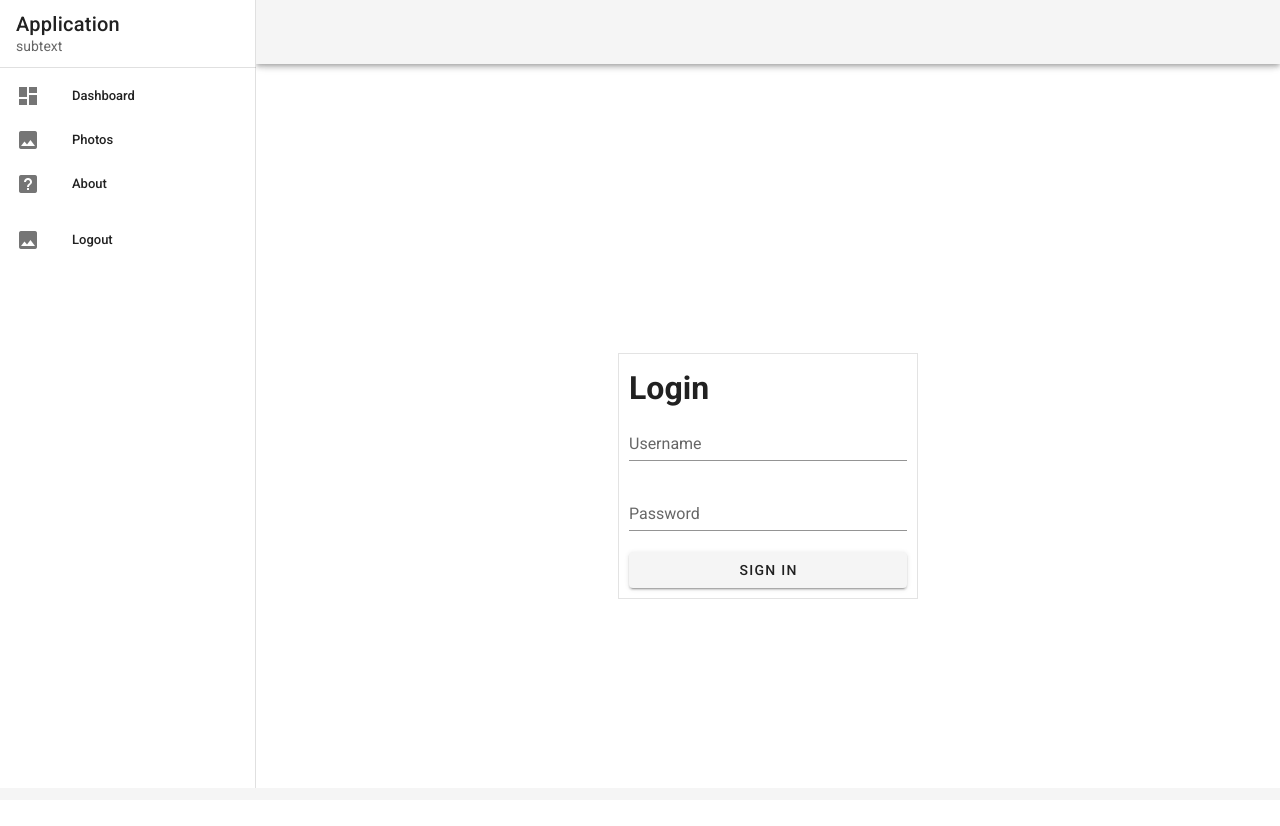
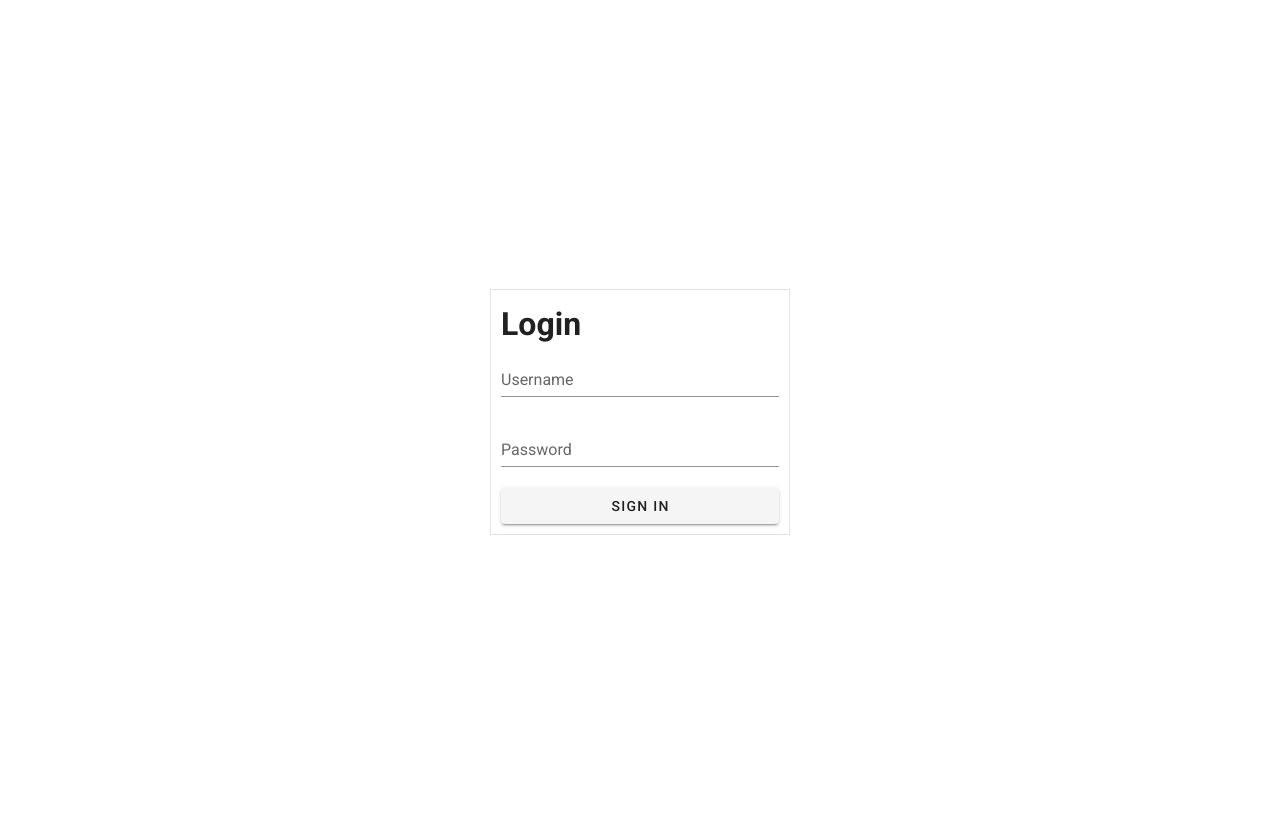
Before and after one commit to BONX9926/vuejs_test, a Vue app: page / in a window 1280 px wide. Shown: the top 826 px of the page. Built offline with nearby package versions, Linux system fonts and the light colour scheme.

Commit message:
add layout

```diff
--- a/src/App.vue
+++ b/src/App.vue
@@ -1,9 +1,9 @@
 <template>
 <v-app>
-  <v-navigation-drawer app>
+  <v-navigation-drawer app v-if="login">
     <navigation-left></navigation-left>
   </v-navigation-drawer>
-  <v-app-bar app>
+  <v-app-bar app v-if="login">
     <!-- -->
   </v-app-bar>
 
@@ -18,7 +18,7 @@
     </v-container>
   </v-main>
 
-  <v-footer app>
+  <v-footer app v-if="login">
     <!-- -->
   </v-footer>
 </v-app>
@@ -28,6 +28,11 @@ import NavigationLeft from "@/components/NavigationLeft"
 export default {
   components: {
     NavigationLeft
+  },
+  computed: {
+    login() {
+      return (this.$store.getters.username !== "") ? true : false
+    }
   }
 }
 </script>
--- a/src/components/NavigationLeft.vue
+++ b/src/components/NavigationLeft.vue
@@ -2,8 +2,8 @@
   <div>
     <v-list-item>
       <v-list-item-content>
-        <v-list-item-title class="text-h6"> Application </v-list-item-title>
-        <v-list-item-subtitle> subtext </v-list-item-subtitle>
+        <v-list-item-title class="text-h6">Store Management</v-list-item-title>
+        <v-list-item-subtitle> Application </v-list-item-subtitle>
       </v-list-item-content>
     </v-list-item>
 
@@ -38,9 +38,8 @@ export default {
   data() {
     return {
       items: [
-        { title: "Dashboard", icon: "mdi-view-dashboard" },
-        { title: "Photos", icon: "mdi-image" },
-        { title: "About", icon: "mdi-help-box" },
+        { title: "Stock", icon: "mdi-image" },
+        { title: "Lists", icon: "mdi-help-box" },
       ],
       right: null,
     };
```
Also changed, not shown: 1 other file (tests, documents, lock files or other folders).
